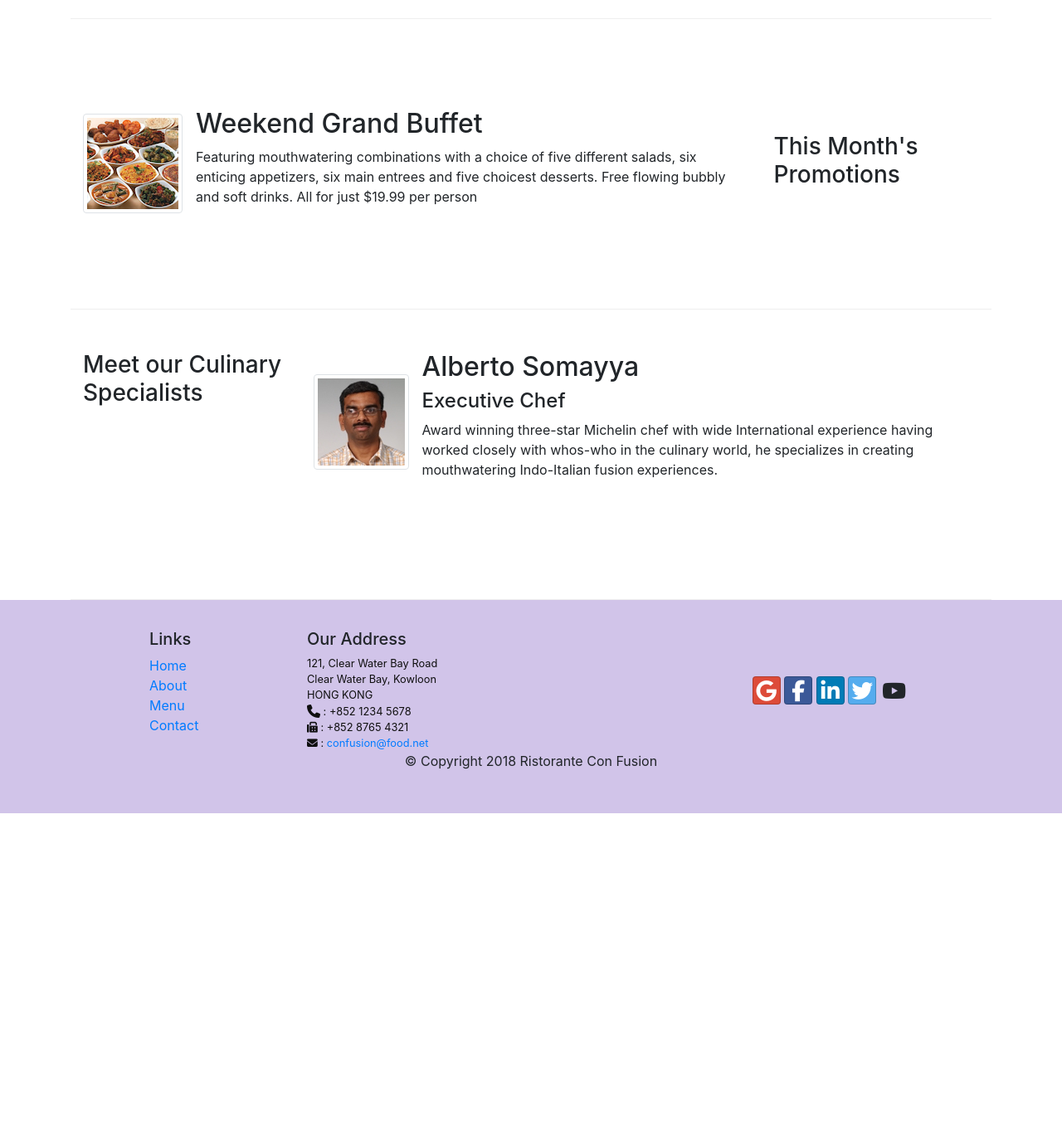
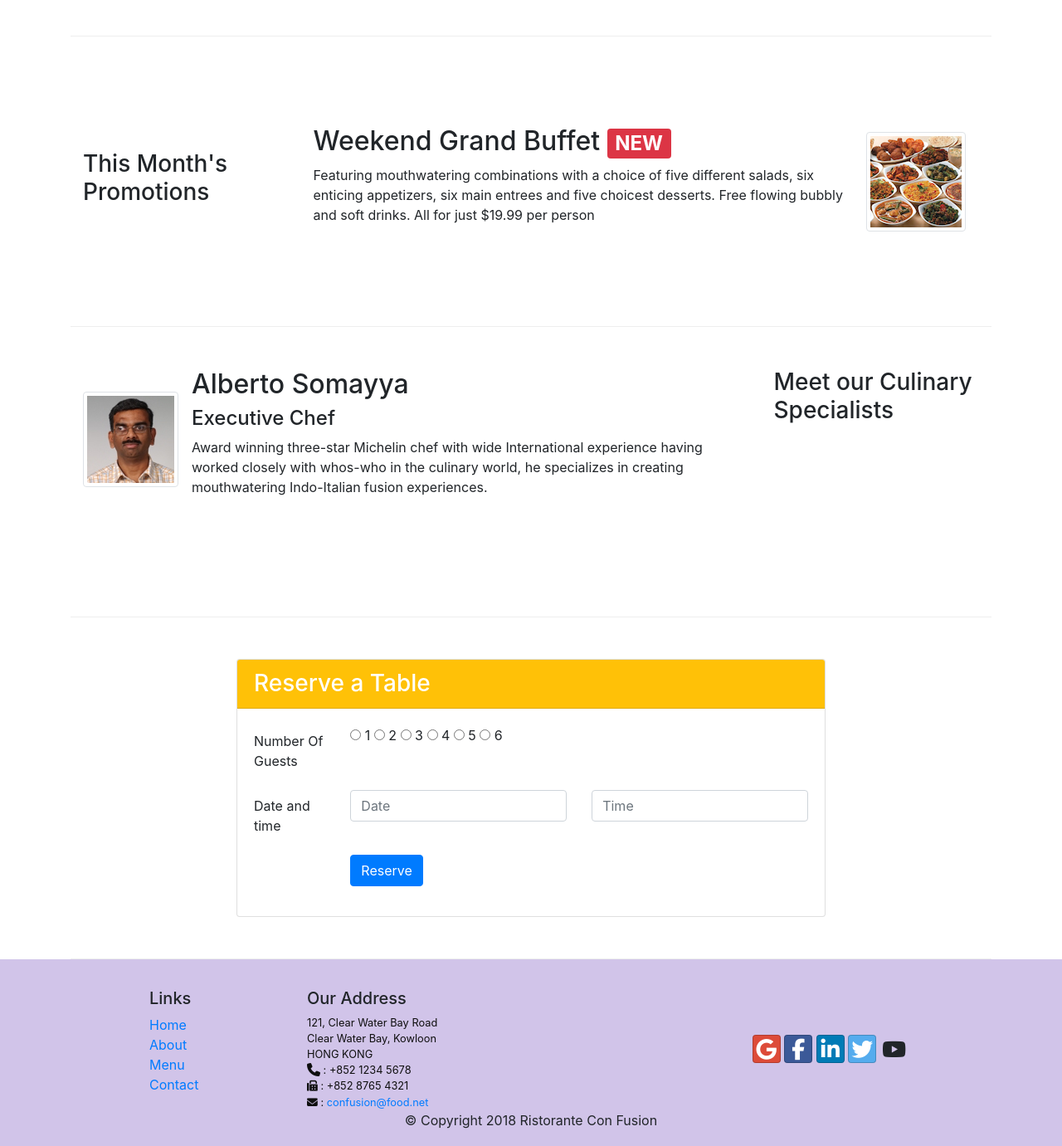
Before and after one commit to aradhna7/coursera, a website: page conFusion/index.html in a window 1280 px wide. Shown: the part 640-2021 px from the top of the page at 83% size. Before the commit the page ends 1620 px from the top, so only its background shows below. Drawn offline with nearby package versions, Linux system fonts and the light colour scheme; some icons are missing.

Commit message:
assignment2

```diff
--- a/conFusion/index.html
+++ b/conFusion/index.html
@@ -33,7 +33,7 @@
                 <span class="navbar-toggler-icon"></span>
             </button>
             <div class="collapse navbar-collapse" id="Navbar">
-                <ul class="navbar-nav ml-auto">
+                <ul class="navbar-nav mr-auto">
                     <li class="nav-item active"><a class="nav-link" href="#"><i class="fa fa-home fa-lg"></i> Home</a></li>
                     <li class="nav-item"><a class="nav-link" href="./aboutus.html"><i class="fa fa-info fa-lg"></i>  About</a></li>
                     <li class="nav-item"><a class="nav-link" href="#"><i class="fa fa-ellipsis-v fa-lg"></i> Menu</a></li>
@@ -47,12 +47,18 @@
     <header class="jumbotron">
         <div class="container">
             <div class="row row-header align-items-center">
-                <div class="col-12 col-sm-8">
+                <div class="col-12 col-sm-6">
                     <h1>Ristorante con Fusion</h1>
                     <p>We take inspiration from the World's best cuisines, and create a unique fusion experience. Our lipsmacking creations will tickle your culinary senses!</p>
                 </div>
-                <div class="col-12 col-sm align-self-center">
-                    <img src="img/logo.png" class="img-fluid" alt="">
+                <div class="col-12 col-sm-3 align-self-center">
+                        <img src="img/logo.png" class="img-fluid" alt="">
+                </div>
+                <div class="col-12 col-sm-3">
+                <a href="#Form" style="text-decoration:none"> <button class="btn btn-warning btn-sm btn-block" role="button" href="#Form">
+                        Reserve Table
+                    </button></a>
+
                 </div>
             </div>
         </div>
@@ -60,10 +66,10 @@
 
     <div class="container">
         <div class="row row-content align-items-center">
-            <div class="col-12 col-sm-4 col-md-3">
+            <div class="col-12 col-sm-4 order-sm-last col-md-3">
                 <h3>Our Lipsmacking Culinary Creations</h3>
             </div>
-            <div class="col col-sm col-md">
+            <div class="col col-sm order-sm-first col-md">
                 <div class="media">
                     <img class="d-flex mr-3 img-thumbnail align-self-center" src="img/uthappizza.png" alt="lol">
                     <div class="media-body">
@@ -77,14 +83,14 @@
 
 
         <div class="row row-content align-items-center">
-            <div class="col-12 col-sm-4 order-sm-last col-md-3">
+            <div class="col-12 col-sm-4 col-md-3">
                 <h3>This Month's Promotions</h3>
             </div>
-            <div class="col col-sm order-sm-first col-md">
+            <div class="col col-sm col-md">
                 <div class="media">
-                    <img class="flex-d mr-3 img-thumbnail align-self-center" src="img/buffet.png" alt="">
-                    <div class="media-body">
-                        <h2>Weekend Grand Buffet</h2>
+                    <img class="flex-d mr-3 img-thumbnail align-self-center order-last" src="img/buffet.png" alt="">
+                    <div class="media-body order-first">
+                        <h2>Weekend Grand Buffet <span class="badge badge-danger">NEW</span></h2>
                         <p>Featuring mouthwatering combinations with a choice of five different salads, six enticing appetizers, six main entrees and five choicest desserts. Free flowing bubbly and soft drinks. All for just $19.99 per person </p>
                     </div>
                 </div>
@@ -93,10 +99,10 @@
         </div>
 
         <div class="row row-content">
-            <div class="col-12 col-sm-4 col-md-3">
+            <div class="col-12 col-sm-4 order-sm-last col-md-3">
                 <h3>Meet our Culinary Specialists</h3>
             </div>
-            <div class="col col-sm col-md">
+            <div class="col col-sm order-sm-first col-md">
                 <div class="media">
                     <img class="flex-d mr-3 img-thumbnail align-self-center" src="img/alberto.png" alt="">
                     <div class="media-body">
@@ -107,6 +113,50 @@
                 </div>
 
             </div>
+        </div>
+
+        <!---form-->
+        <div class="row row-content" id="Form">
+            <div class="col-12 offset-sm-2 col-sm-8">
+                <div class="card ">
+                    <h3 class="card-header bg-warning text-white">
+                        Reserve a Table
+                    </h3>
+                    <div class="card-body">
+                        <form action="" >
+                            <div class="form-group row">
+                                <label for="noofguests" class="col-md-2 col-form-label">Number Of Guests</label>
+                                <div class="col-md-10 radio">
+                                    <label class="radio-inline" for=""><input name="radio" type="radio" > 1      </label>
+                                    <label class="radio-inline" for=""><input name="radio" type="radio" > 2 </label>
+                                    <label class="radio-inline" for=""><input name="radio" type="radio" > 3 </label>
+                                    <label class="radio-inline" for=""><input name="radio" type="radio" > 4 </label>
+                                    <label class="radio-inline" for=""><input name="radio" type="radio" > 5 </label>
+                                    <label class="radio-inline" for=""><input name="radio" type="radio" > 6 </label>
+                                </div>
+                            </div>
+                            <div class="form-group row">
+                                <label for="dateandtime" class="col-md-2 col-form-label">Date and time</label>
+                                <div class="col-md-5">
+                                    <input class="form-control" type="text" placeholder="Date" name="Date">
+                                </div>
+                                <div class="col-md-5">
+                                    <input class="form-control" type="text" placeholder="Time" name="Time">
+                                </div>
+                            </div>
+                            <div class="form-group row">
+                                <div class="col-12 col-sm-12 offset-sm-2">
+                                    <button class="btn btn-primary">Reserve</button>
+                                </div>
+                            </div>
+                        </form>
+
+                    </div>
+
+                </div>
+
+            </div>
+
         </div>
     </div>
 
```
